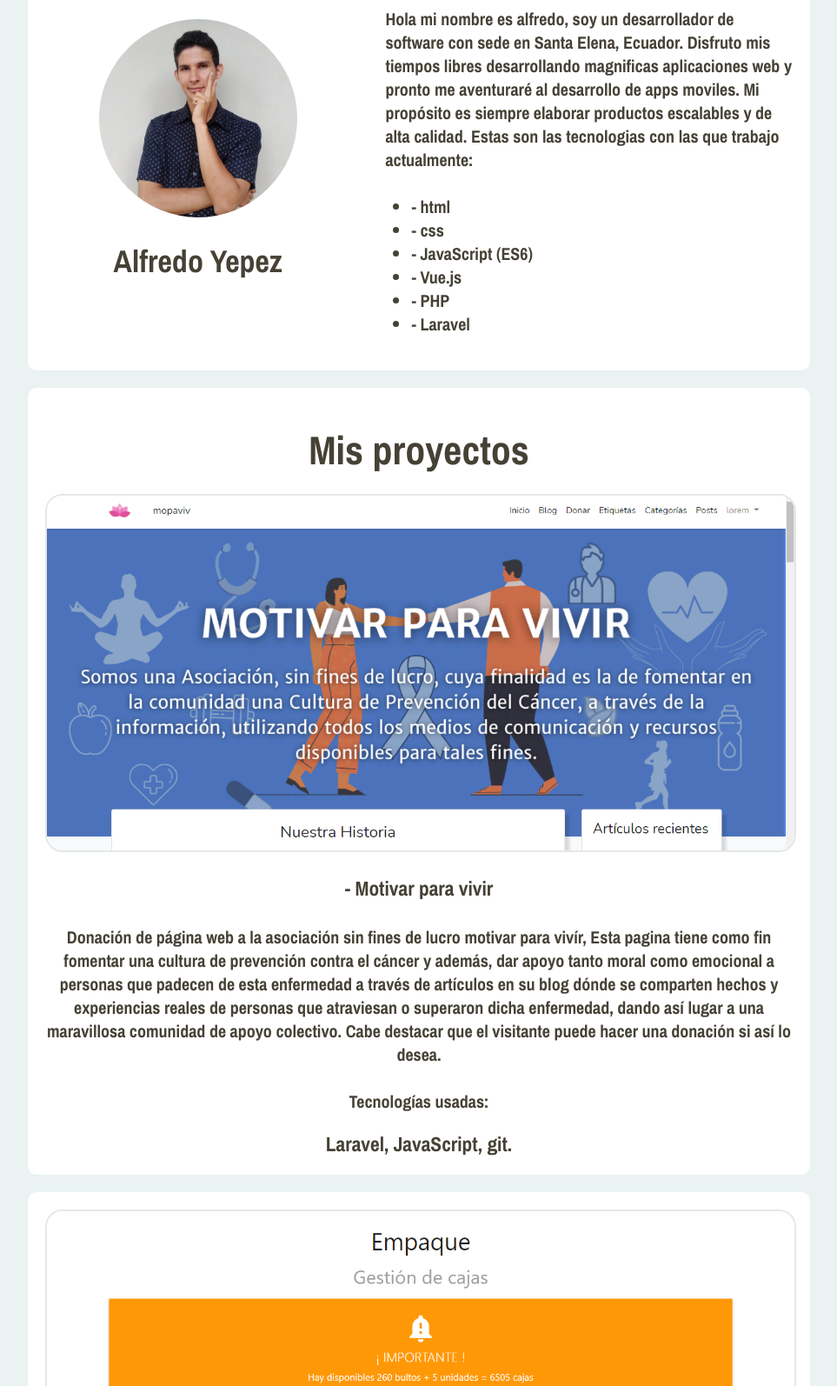
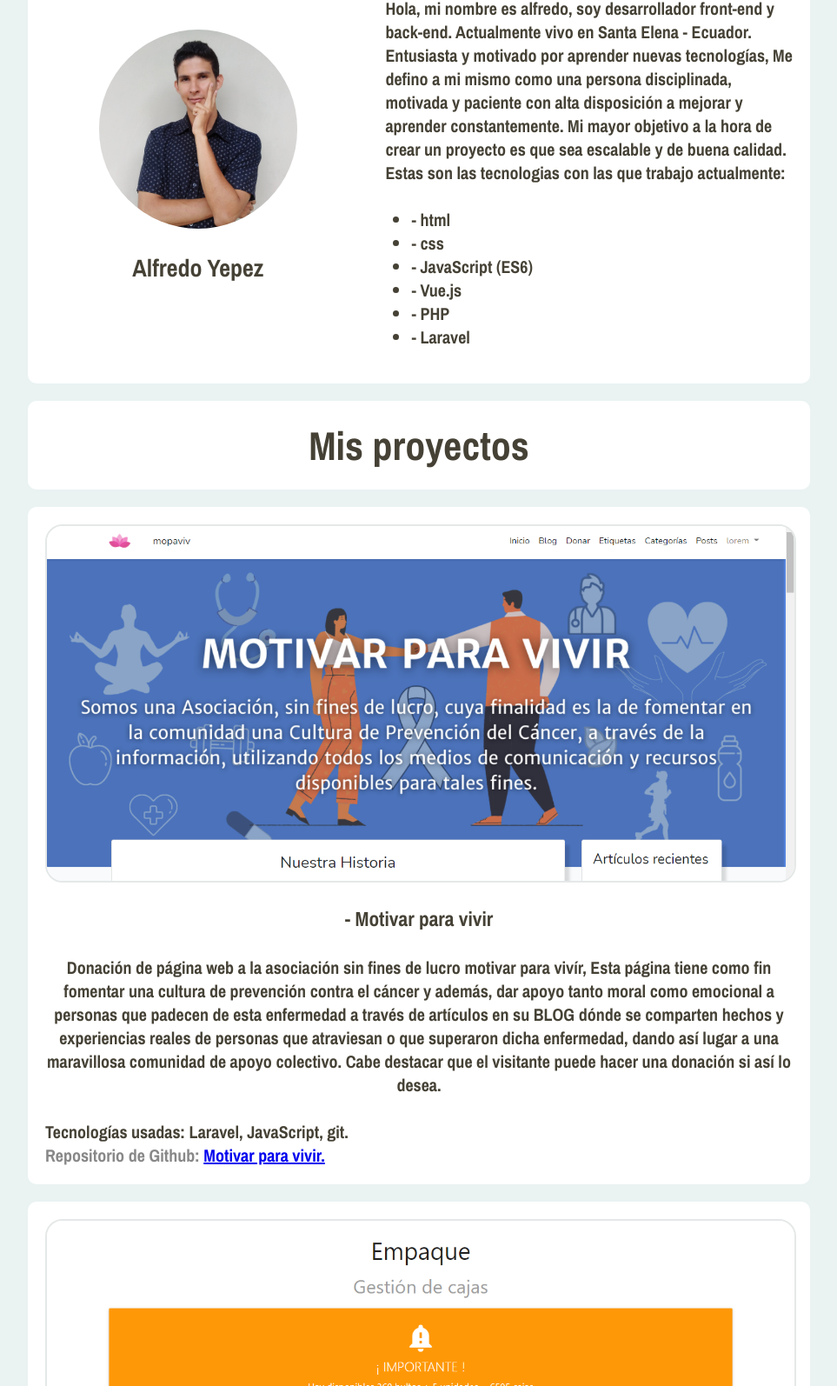
Before and after one commit to yepzdev/yepzdev.github.io, a plain HTML site: page index.html in a window 1280 px wide. Shown: the part 460-2054 px from the top of the page at 87% size, without its empty margins (158-1121 px from the left). Drawn offline with nearby package versions, Linux system fonts and the light colour scheme.

Commit message:
agregando mas detalles y ligeros cambios de estilos al portafolio

```diff
--- a/index.html
+++ b/index.html
@@ -31,10 +31,10 @@
     <div class="container">
       <header class="header">
         <nav class="navbar" id="myNav">
-          <h2>Alfadeveloper</h2>
+          <h3>Alfadeveloper</h3>
           <a href="#seccion2">Sobre mi</a>
           <a href="#seccion3">Proyectos</a>
-          <a href="#seccion5">Contacto</a>
+          <a href="#seccion8">Contacto</a>
           <!-- <a href="#contact">CV</a> -->
         </nav>
       </header>
@@ -45,14 +45,14 @@
           <!-- <a href="#seccion2">Proyectos realizados</a> -->
           <a href="#seccion3">Proyectos</a>
           <!-- <a href="#seccion4">Otros proyectos</a> -->
-          <a href="#seccion5">Contacto</a>
+          <a href="#seccion8">Contacto</a>
         </nav>
       </aside>
       <!-- Aside -->
 
       <!-- My name-->
       <article class="myname" id="seccion1">
-        <h3>Alfredo Yepez.</h3>
+        <h1>Alfredo Yepez.</h1>
         <p>Desarrollador de aplicaciones web</p>
         <!-- <button class="btn-touch">Get In Touch</button> -->
         <a class="btn-touch" href="mailto:alfaradayepez@gmail.com"
@@ -70,12 +70,14 @@
         <article>
           <h2>Sobre mi</h2>
           <p>
-            Hola mi nombre es alfredo, soy un desarrollador de software con sede
-            en Santa Elena, Ecuador. Disfruto mis tiempos libres desarrollando
-            magnificas aplicaciones web y pronto me aventuraré al desarrollo de
-            apps moviles. Mi propósito es siempre elaborar productos escalables
-            y de alta calidad. Estas son las tecnologias con las que trabajo
-            actualmente:
+            Hola, mi nombre es alfredo, soy desarrollador front-end y back-end.
+            Actualmente vivo en Santa Elena - Ecuador. Entusiasta y motivado por
+            aprender nuevas tecnologías, Me defino a mi mismo como una persona
+            disciplinada, motivada y paciente con alta disposición a mejorar y
+            aprender constantemente. Mi mayor objetivo a la hora de crear un proyecto
+            es que sea escalable y de buena calidad. Estas son las tecnologias con las
+            que trabajo actualmente:
+
           </p>
           <br />
           <ul>
@@ -84,31 +86,33 @@
             <li> - JavaScript (ES6)</li>
             <li> - Vue.js</li>
             <li> - PHP</li>
-            <li >- Laravel</li>
+            <li> - Laravel</li>
           </ul>
         </article>
       </section>
       <!-- About me -->
 
+      <section class="project projects"><h2>Mis proyectos</h2></section>
       <!-- Projects -->
       <section class="mopaviv projects" id="seccion3">
         <article>
-          <h2>Mis proyectos</h2>
           <img src="public/img/mopaviv.png" alt="mopaviv" />
           <h3> - Motivar para vivir</h3>
-          <br />
+          <br>
           <p>
             Donación de página web a la asociación sin fines de lucro motivar
-            para vivír, Esta pagina tiene como fin fomentar una cultura de prevención contra el
+            para vivír, Esta página tiene como fin fomentar una cultura de prevención contra el
             cáncer y además, dar apoyo tanto moral como emocional a personas que
-            padecen de esta enfermedad a través de artículos en su blog dónde se
+            padecen de esta enfermedad a través de artículos en su BLOG dónde se
             comparten hechos y experiencias reales de personas que atraviesan o
-            superaron dicha enfermedad, dando así lugar a una maravillosa
+            que superaron dicha enfermedad, dando así lugar a una maravillosa
             comunidad de apoyo colectivo. Cabe destacar que el visitante puede
             hacer una donación si así lo desea.
           </p>
           <br>
-          <p>Tecnologías usadas:</p> <h3>Laravel, JavaScript, git.</h3>
+          <p>Tecnologías usadas:</p>
+          <p> Laravel, JavaScript, git.</p>
+          <p>Repositorio de Github: <a href="https://github.com/Alfarada/mopablog">Motivar para vivir.</a></p>
         </article>
       </section>
 
@@ -124,7 +128,9 @@
             <a href="https://empaque.000webhostapp.com/controllers/login.php">Empaque</a>
           </p>
           <br>
-          <p>Tecnologías usadas: <h3>PHP 7.4, Materialize CSS, AJAX, JavaScript, git.</h3></p>
+          <p>Tecnologías usadas:</p>
+          <p>PHP 7.4, Materialize CSS, AJAX, JavaScript, git.</p>
+          <p>Repositorio de Github: <a href="https://github.com/Alfarada/empaque">Empaque</a></p>
         </article>
       </section>
 
@@ -138,7 +144,9 @@
             Mini tienda de venta de libros digitales con carrito de la compra.
           </p>
           <br>
-          <p>Tecnologías usadas: <h3>PHP, Bootstrap, git</h3></p>
+          <p>Tecnologías usadas:</p>
+          <p>PHP, Bootstrap, git.</p>
+          <p>Repositorio de Github: <a href="https://github.com/Alfarada/carrito-compra">Shoping-cart</a></p>
         </article>
       </section>
 
@@ -153,7 +161,10 @@
             suscribirse o desuscribirse de algún post en especifico. Tambien cuenta con un campo de comentarios donde cualquier usuario registrado puede comentar y votar ( dar like ) a dicho post o comentario.
           </p>
           <br>
-          <p>Tecnologías usadas: <h3>Laravel with TDD, Git, Vuejs, Git.</h3></p>
+          <p>Tecnologías usadas:</p>
+          <p>Laravel with TDD, Git, Vuejs, Git.</p>
+          <p>Repositorio de Github: <a href="https://github.com/Alfarada/ForoL7">Foro</a></p>
+
         </article>
       </section>
 
@@ -167,7 +178,9 @@
             Creacion de un blog sencillo con laravel que incorpora un CRUD para la administracion de las publicaciones, además cada publicación esta relacionada con un categoría y con una etiqueta, la idea de este pequeño proyecto es comprender como funcionan las relaciones de datos con el ORM del framework.
           </p>
           <br>
-          <p class="left-align">Tecnologías usadas: <h3>Laravel, Bootstrap, JavaScript.</h3></p>
+          <p>Tecnologías usadas:</p>
+          <p>Laravel, Bootstrap, JavaScript.</p>
+          <p>Repositorio de Github: <a href="https://github.com/Alfarada/blog">blog</a></p>
         </article>
       </section>
 
@@ -188,7 +201,7 @@
       <!-- My projects-->
 
       <!-- Get in Touch -->
-      <section class="contact" id="seccion5">
+      <section class="contact" id="seccion8">
         <article>
           <h2>¿ Que sigue ahora ?</h2>
           <p>
--- a/public/scss/_aboutMe.scss
+++ b/public/scss/_aboutMe.scss
@@ -11,7 +11,7 @@ section.about {
     }
 
     figcaption {
-      font-size: 1.8rem;
+      font-size: 1.4rem;
     }
   }
 
@@ -21,7 +21,7 @@ section.about {
     h2 {
       text-align: center;
       padding: 20px 0;
-      font-size: 2.5rem;
+      font-size: 2.1rem;
     }
 
     ul {
--- a/public/scss/_gridContainer.scss
+++ b/public/scss/_gridContainer.scss
@@ -10,6 +10,7 @@ div.container {
     "header     header      header"
     "myname     myname      myname"
     "about      about       about"
+    "project    project     project"
     "mopaviv    mopaviv     mopaviv"
     "empaque    empaque     empaque"
     "shop       shop        shop   "
@@ -29,6 +30,10 @@ div.container {
   section {
     &.about {
       grid-area: about;
+    }
+
+    &.project {
+      grid-area: project;
     }
 
     &.mopaviv {
--- a/public/scss/_header.scss
+++ b/public/scss/_header.scss
@@ -11,7 +11,7 @@ header {
     justify-content: space-around;
     overflow: hidden;
 
-    h2 {
+    h3 {
       margin: auto 0;
     }
 
--- a/public/scss/_myName.scss
+++ b/public/scss/_myName.scss
@@ -6,7 +6,7 @@
   padding: 20px;
   margin: auto 0;
 
-  h3 {
+  h1 {
     padding: 0 20px;
     font-family: $second-font;
     font-size: 3rem; // Cambiar a 4 rem a una resolucion mayor
--- /dev/null
+++ b/public/scss/_projectTitle.scss
@@ -0,0 +1,10 @@
+section.project {
+  background-color: white;
+  border-radius: 10px;
+
+  h2 {
+    padding: 20px 0;
+    font-size: 2.3rem;
+    text-align: center;
+  }
+}
--- a/public/scss/_projects.scss
+++ b/public/scss/_projects.scss
@@ -1,7 +1,7 @@
 section.projects {
   background-color: white;
   border-radius: 10px;
-  grid-area: about;
+  // grid-area: about;
   display: flex;
   justify-content: center;
   align-items: center;
@@ -14,20 +14,41 @@ section.projects {
   }
 
   article {
-    text-align: center;
+    // text-align: center;
     padding: 20px;
     h2 {
       padding: 20px 0;
       font-size: 2.3rem;
+      text-align: center;
     }
 
     h3 {
       margin-top: 20px;
+      text-align: center;
     }
 
     img {
       border-radius: 20px;
       border: 2.5px solid #E5E8E8 ;
     }
+    p {
+      text-align: center;
+    }
+
+    p:nth-child(6){
+      display:inline;
+      // text-align: left;
+    }
+
+    p:nth-child(7){
+      display:inline;
+      // text-align: left;
+    }
+
+    p:last-child {
+      color: $second-color;
+      // display:inline;
+      text-align: left;
+    }
   }
 }
--- a/public/scss/style.scss
+++ b/public/scss/style.scss
@@ -4,6 +4,7 @@
 @import "header";
 @import "myName";
 @import "aboutMe";
+@import "projectTitle";
 @import "projects";
 @import "other";
 @import "contact";
@@ -52,4 +53,5 @@ html {
   box-sizing: border-box;
   // font-family: sans-serif;
   // font-size: 16px;
-  scroll-behavior: smooth; }
+  scroll-behavior: smooth;
+}
```
Also changed, not shown: public/css/style.css, 1 other file.
